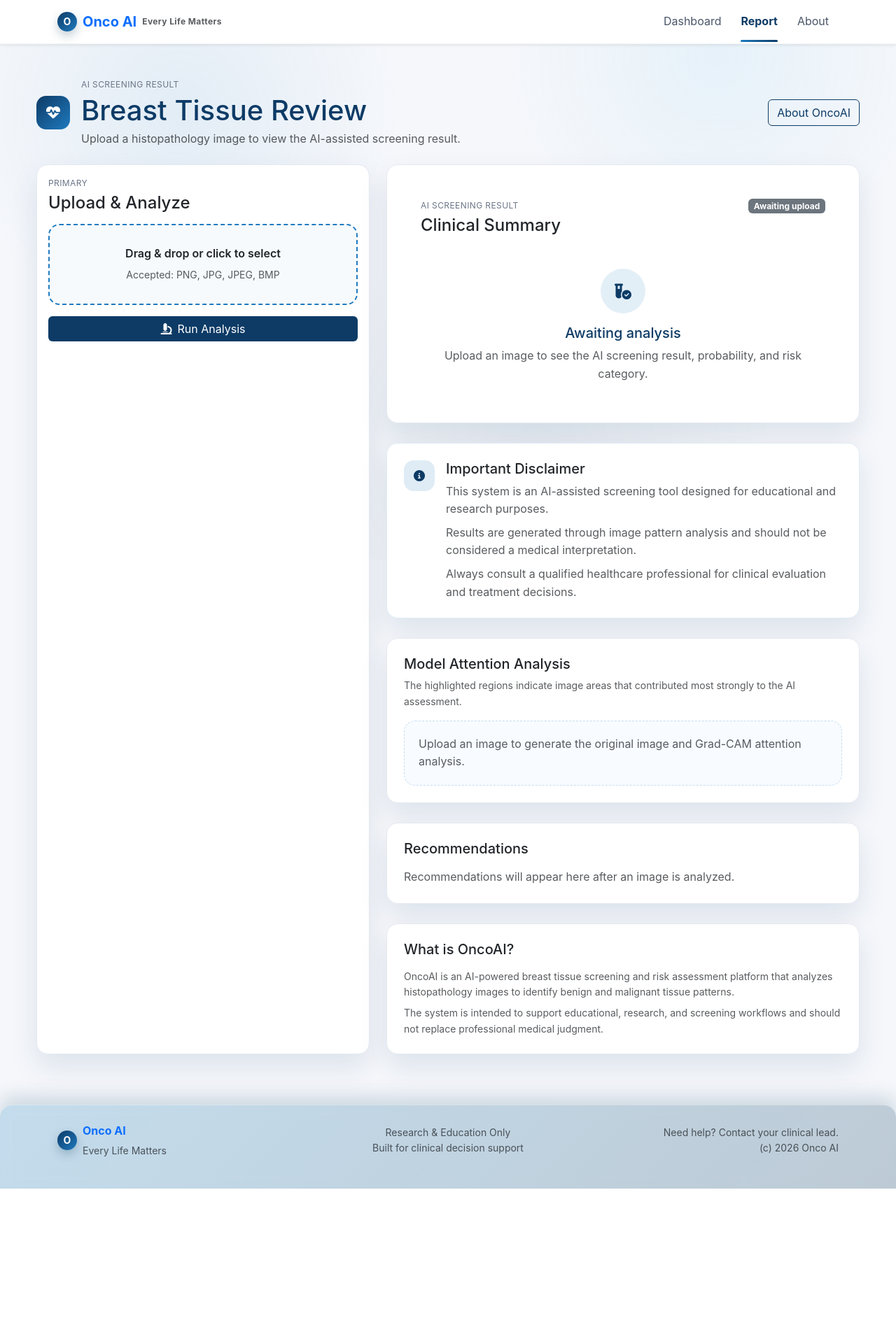
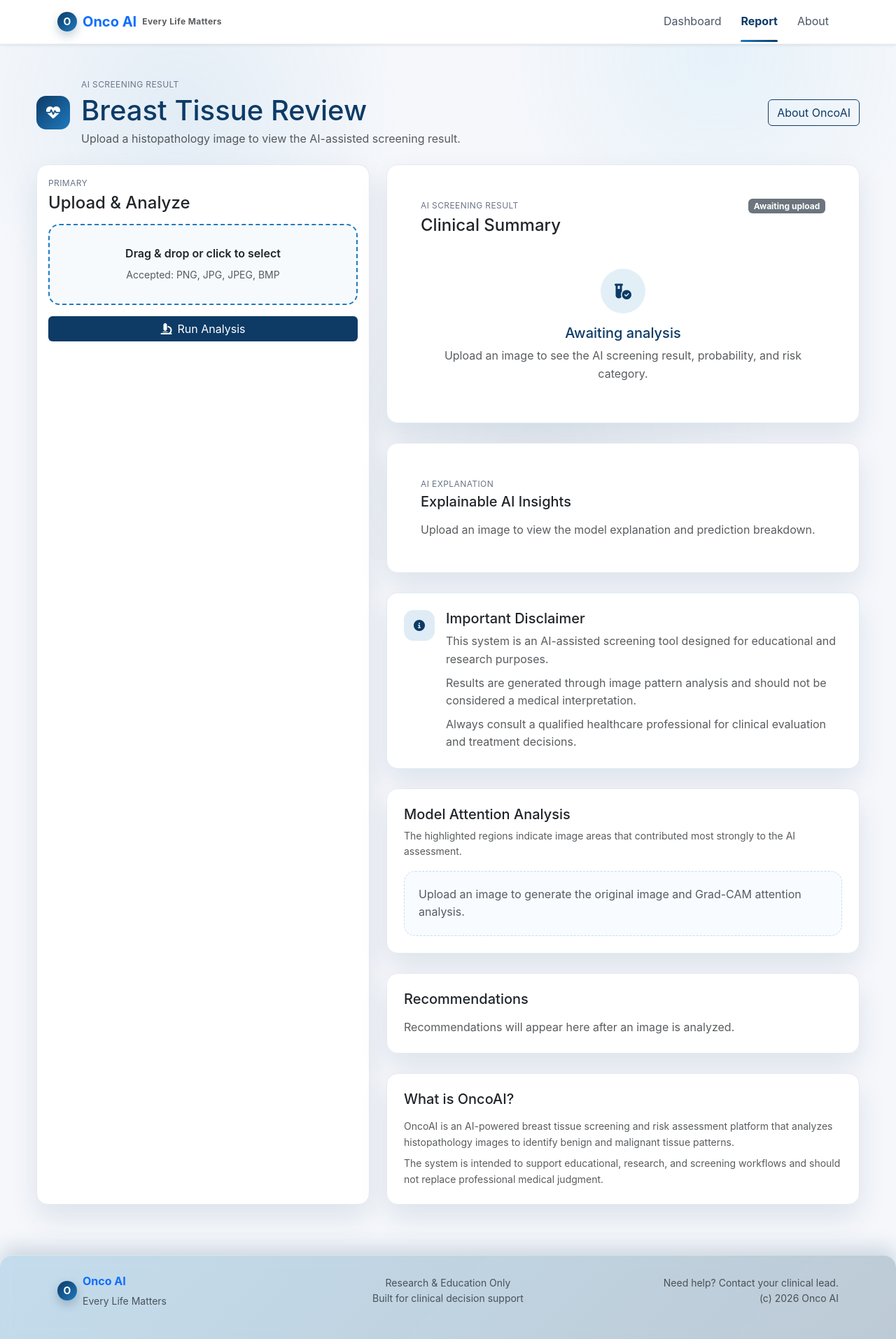
Before and after one commit to Rupu-techu/OncoAI-Cancer-Detector, a Flask app: page /report in a window 1280 px wide. Shown: the whole page at 70% size. Before the commit the page ends 1699 px from the top, so only its background shows below. Run offline with Flask 3, Linux system fonts and the light colour scheme; parts of the project's set-up code (start-up, migrations or seed data) failed here and were passed over.

Commit message:
feat: integrate explainable AI module with prediction breakdown, evidence levels, and PDF reporting

```diff
--- a/app.py
+++ b/app.py
@@ -85,8 +85,13 @@ def run_inference(img_path):
     probs = rf_model.predict_proba(feats)[0]
     pred_idx = int(np.argmax(probs))
     prediction = idx_to_class[pred_idx]
-    malignancy_probability = float(probs[class_to_idx.get("malignant", pred_idx)])
-    return prediction, malignancy_probability
+    malignant_probability = float(probs[class_to_idx.get("malignant", pred_idx)])
+    benign_probability = float(probs[class_to_idx.get("benign", pred_idx)])
+    probability_breakdown = {
+        "malignant": round(malignant_probability * 100, 2),
+        "benign": round(benign_probability * 100, 2),
+    }
+    return prediction, malignant_probability, probability_breakdown
 
 
 def calculate_risk_category(malignancy_probability_percent):
@@ -97,6 +102,54 @@ def calculate_risk_category(malignancy_probability_percent):
     if malignancy_probability_percent <= 75:
         return "Moderate Concern", "risk-moderate"
     return "High Concern", "risk-high"
+
+
+def calculate_evidence_level(probability_percent):
+    if probability_percent <= 60:
+        return "Low Evidence", "evidence-low"
+    if probability_percent <= 75:
+        return "Moderate Evidence", "evidence-moderate"
+    if probability_percent <= 90:
+        return "Strong Evidence", "evidence-strong"
+    return "Very Strong Evidence", "evidence-very-strong"
+
+
+def build_explanation(prediction, probability_breakdown, malignancy_probability_percent):
+    predicted_probability = probability_breakdown.get(prediction, malignancy_probability_percent)
+    evidence_level, evidence_badge_class = calculate_evidence_level(predicted_probability)
+    if prediction == "malignant":
+        attention_summary = (
+            "The highlighted regions exhibit visual characteristics that were associated with malignant "
+            "samples during training."
+        )
+        reasoning = (
+            "The assessment is based on learned tissue-pattern similarities and should not be considered a "
+            "clinical interpretation."
+        )
+        assessment = "Malignant Pattern Detected"
+    else:
+        attention_summary = (
+            "The highlighted regions are more consistent with benign tissue patterns learned during training."
+        )
+        reasoning = (
+            "The assessment reflects learned tissue-pattern similarities and should not be considered a "
+            "clinical interpretation."
+        )
+        assessment = "Benign Pattern Detected"
+
+    explanation_summary = (
+        f"{attention_summary} Prediction breakdown and evidence level are derived from the Random Forest "
+        f"probabilities. {reasoning}"
+    )
+    return {
+        "assessment": assessment,
+        "prediction_breakdown": probability_breakdown,
+        "evidence_level": evidence_level,
+        "evidence_badge_class": evidence_badge_class,
+        "attention_summary": attention_summary,
+        "reasoning": reasoning,
+        "explanation_summary": explanation_summary,
+    }
 
 
 def build_cam_extractor():
@@ -151,7 +204,7 @@ def risk_badge_text(risk_class):
     }.get(risk_class, "Low Concern")
 
 
-def generate_pdf_report(result, analysis, original_image_path, gradcam_path):
+def generate_pdf_report(result, analysis, explanation, original_image_path, gradcam_path):
     report_filename = f"oncoai_report_{result['analysis_token']}.pdf"
     pdf_path = REPORTS_FOLDER / report_filename
 
@@ -223,6 +276,31 @@ def generate_pdf_report(result, analysis, original_image_path, gradcam_path):
         ("PADDING", (0, 0), (-1, -1), 8),
     ]))
     story.append(summary_table)
+    story.append(Spacer(1, 0.18 * inch))
+
+    story.append(Paragraph("AI Explanation", styles["OncoHeading"]))
+    story.append(Paragraph(f"Assessment: {explanation['assessment']}", styles["OncoBody"]))
+    story.append(Paragraph(f"Evidence Level: {explanation['evidence_level']}", styles["OncoBody"]))
+    story.append(Paragraph(explanation["explanation_summary"], styles["OncoBody"]))
+    story.append(Spacer(1, 0.10 * inch))
+
+    breakdown_table = Table(
+        [
+            ["Malignant", f"{explanation['prediction_breakdown'].get('malignant', 0)}%"],
+            ["Benign", f"{explanation['prediction_breakdown'].get('benign', 0)}%"],
+        ],
+        colWidths=[2.15 * inch, 4.45 * inch],
+    )
+    breakdown_table.setStyle(TableStyle([
+        ("BACKGROUND", (0, 0), (-1, 0), colors.HexColor("#eef5fb")),
+        ("TEXTCOLOR", (0, 0), (-1, -1), colors.HexColor("#24344d")),
+        ("BOX", (0, 0), (-1, -1), 0.75, colors.HexColor("#c9d9ea")),
+        ("INNERGRID", (0, 0), (-1, -1), 0.5, colors.HexColor("#dbe6f1")),
+        ("FONTNAME", (0, 0), (-1, -1), "Helvetica"),
+        ("FONTSIZE", (0, 0), (-1, -1), 10),
+        ("PADDING", (0, 0), (-1, -1), 8),
+    ]))
+    story.append(breakdown_table)
     story.append(Spacer(1, 0.18 * inch))
 
     story.append(Paragraph("Model Attention Analysis", styles["OncoHeading"]))
@@ -362,10 +440,15 @@ def report():
             filepath = UPLOAD_FOLDER / filename
             file.save(filepath)
 
-            pred_label, malignancy_probability = run_inference(filepath)
+            pred_label, malignancy_probability, probability_breakdown = run_inference(filepath)
             pred_label = pred_label.lower()
             is_malignant = pred_label == "malignant"
             risk_category, risk_badge_class = calculate_risk_category(round(malignancy_probability * 100, 2))
+            explanation = build_explanation(
+                pred_label,
+                probability_breakdown,
+                round(malignancy_probability * 100, 2),
+            )
             analysis_timestamp = datetime.now().strftime("%B %d, %Y %I:%M %p")
             analysis_token = uuid.uuid4().hex
 
@@ -391,13 +474,15 @@ def report():
                 "analysis_token": analysis_token,
                 "gradcam_filename": gradcam_filename,
                 "gradcam_filepath": gradcam_filepath,
+                "probability_breakdown": probability_breakdown,
                 "model_type": "RF on EfficientNet-B0 features",
                 "accuracy": "-",
             }
             analysis = build_analysis(pred_label)
+            result["explanation"] = explanation
 
             try:
-                report_filename = generate_pdf_report(result, analysis, filepath, gradcam_filepath)
+                report_filename = generate_pdf_report(result, analysis, explanation, filepath, gradcam_filepath)
                 result["report_filename"] = report_filename
                 result["report_filepath"] = str((REPORTS_FOLDER / report_filename).relative_to(BASE_DIR))
             except Exception:
--- a/static/css/style.css
+++ b/static/css/style.css
@@ -250,6 +250,10 @@ h1, h2, h5, h6 {
     background: linear-gradient(180deg, rgba(255,255,255,0.98), rgba(243,248,255,0.96));
 }
 
+.explanation-card {
+    background: linear-gradient(180deg, rgba(255,255,255,0.98), rgba(244,248,253,0.98));
+}
+
 .disclaimer-icon {
     width: 44px;
     height: 44px;
--- a/templates/report.html
+++ b/templates/report.html
@@ -144,6 +144,68 @@
                         <h5 class="mb-2">Awaiting analysis</h5>
                         <p class="text-muted mb-0">Upload an image to see the AI screening result, probability, and risk category.</p>
                     </div>
+                    {% endif %}
+                </div>
+            </div>
+
+            <div class="card shadow-soft explanation-card">
+                <div class="card-body p-4 p-md-5">
+                    <div class="d-flex justify-content-between align-items-start gap-3 flex-wrap mb-3">
+                        <div>
+                            <p class="eyebrow mb-1">AI Explanation</p>
+                            <h5 class="card-title mb-0">Explainable AI Insights</h5>
+                        </div>
+                        {% if result and result.explanation %}
+                        <span class="badge {{ result.explanation.evidence_badge_class }}">{{ result.explanation.evidence_level }}</span>
+                        {% endif %}
+                    </div>
+
+                    {% if result and result.explanation %}
+                    <div class="row g-3">
+                        <div class="col-lg-6">
+                            <div class="explanation-block h-100">
+                                <p class="label mb-2">Assessment</p>
+                                <div class="explanation-assessment {{ result.prediction_accent_class }}">
+                                    {{ result.explanation.assessment }}
+                                </div>
+                                <p class="label mt-3 mb-2">Prediction Breakdown</p>
+                                <div class="breakdown-stack">
+                                    <div class="breakdown-line">
+                                        <div class="d-flex justify-content-between small mb-1">
+                                            <span>Malignant</span>
+                                            <span>{{ result.explanation.prediction_breakdown.malignant }}%</span>
+                                        </div>
+                                        <div class="progress explanation-progress">
+                                            <div class="progress-bar risk-high" style="width: {{ result.explanation.prediction_breakdown.malignant }}%;"></div>
+                                        </div>
+                                    </div>
+                                    <div class="breakdown-line">
+                                        <div class="d-flex justify-content-between small mb-1">
+                                            <span>Benign</span>
+                                            <span>{{ result.explanation.prediction_breakdown.benign }}%</span>
+                                        </div>
+                                        <div class="progress explanation-progress">
+                                            <div class="progress-bar risk-low" style="width: {{ result.explanation.prediction_breakdown.benign }}%;"></div>
+                                        </div>
+                                    </div>
+                                </div>
+                            </div>
+                        </div>
+                        <div class="col-lg-6">
+                            <div class="explanation-block h-100">
+                                <p class="label mb-2">Attention Analysis Summary</p>
+                                <p class="text-muted mb-3 small">{{ result.explanation.attention_summary }}</p>
+                                <p class="label mb-2">Model Reasoning</p>
+                                <div class="model-reasoning">
+                                    {{ result.explanation.reasoning }}
+                                </div>
+                                <p class="label mt-3 mb-2">Explanation Summary</p>
+                                <p class="text-muted mb-0 small">{{ result.explanation.explanation_summary }}</p>
+                            </div>
+                        </div>
+                    </div>
+                    {% else %}
+                    <p class="text-muted mb-0">Upload an image to view the model explanation and prediction breakdown.</p>
                     {% endif %}
                 </div>
             </div>
```
Also changed, not shown: other parts of static/css/style.css (+71 -0 lines).
